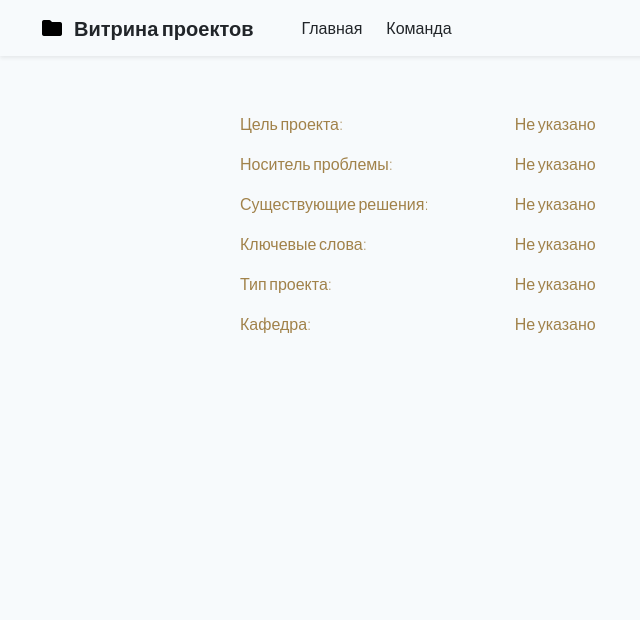
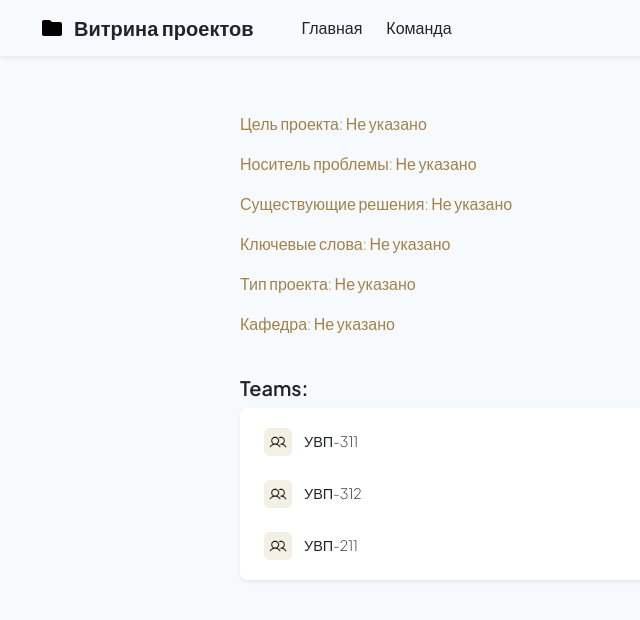
Before and after one commit to Showcase-of-projects/frontend, a React (Vite) app: page /topics/1 in a window 1280 px wide. Shown: the top 620 px of the page, without its empty margins (0-640 px from the left). Built offline with nearby package versions, Linux system fonts and the light colour scheme; no server answers.

Commit message:
feat: update TopicPage, add teams

```diff
--- a/src/page/TopicPage.jsx
+++ b/src/page/TopicPage.jsx
@@ -1,9 +1,9 @@
 import { useEffect } from "react";
 import { useDispatch, useSelector } from "react-redux";
-import { useParams } from "react-router-dom";
+import { useParams, Link } from "react-router-dom";
 import { fetchTopicById } from "../redux/slices/topics";
 import Header from "../components/Header";
-
+import Team from "../assets/teams.png";
 
 const TopicPage = () => {
   const { id } = useParams();
@@ -15,6 +15,12 @@ const TopicPage = () => {
       dispatch(fetchTopicById(id));
     }
   }, [dispatch, id]);
+
+  const teams = [
+    { id: "1", name: "УВП-311" },
+    { id: "2", name: "УВП-312" },
+    { id: "3", name: "УВП-211" },
+  ];
 
   const topicInfo = [
     { label: "Цель проекта", value: selectedTopic?.goal },
@@ -38,23 +44,60 @@ const TopicPage = () => {
       <Header />
       <div className="container py-4 d-flex flex-column align-items-center">
         <div className="w-100" style={{ maxWidth: "800px" }}>
-          <h2 className="mb-4 text-dark fw-semibold">
-            {selectedTopic?.name}
-          </h2>
+          <h2 className="mb-4 text-dark fw-semibold">{selectedTopic?.name}</h2>
           <div className="d-flex flex-column gap-3 text-start">
             {topicInfo.map((item, index) => (
-              <div key={index} className="row">
-                <div className="col-md-4" style={{ color: "#A1824A" }}>
+              <div
+                key={index}
+                style={{
+                  color: "#A1824A"
+                }}
+              >
+                <span style={{fontSize: "1rem" }}>
                   {item.label}:
-                </div>
-                <div
-                  className="col-md-8"
-                  style={{ color: "#A1824A" }}
-                >
+                </span>{" "}
+                <span style={{ fontSize: "1rem" }}>
                   {item.value || "Не указано"}
+                </span>
+              </div>
+            ))}
+
+            <div className="mt-4">
+              <h5 className="mb-2 text-dark fw-semibold">Teams:</h5>
+              <div
+                className="bg-white rounded-3 shadow-sm"
+                style={{ padding: "12px 16px" }}
+              >
+                <div className="d-flex flex-column" style={{ gap: "8px" }}>
+                  {teams.map((team) => (
+                    <Link
+                      key={team.id}
+                      to={`/teams/${team.id}`}
+                      className="d-flex align-items-center text-dark text-decoration-none p-2 rounded-3 transition-all"
+                    >
+                      <div
+                        className="flex-shrink-0"
+                        style={{
+                          width: "28px",
+                          height: "28px",
+                          marginRight: "12px",
+                          display: "flex",
+                          alignItems: "center",
+                          justifyContent: "center",
+                        }}
+                      >
+                        <img
+                          src={Team}
+                          alt="team"
+                          className="w-100 h-100 object-fit-contain"
+                        />
+                      </div>
+                      <span style={{ fontSize: "0.9rem" }}>{team.name}</span>
+                    </Link>
+                  ))}
                 </div>
               </div>
-            ))}
+            </div>
           </div>
         </div>
       </div>
```
Also changed, not shown: src/assets/teams.png (added).
